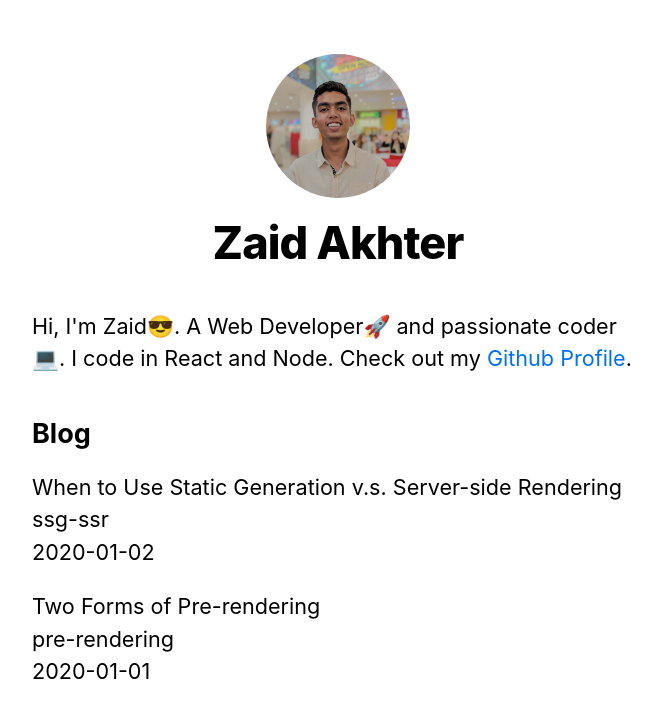
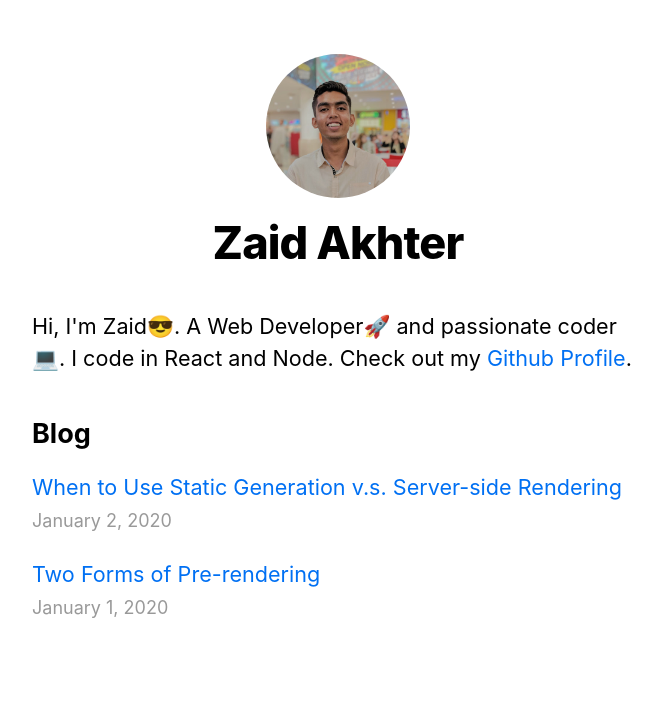
Before and after one commit to zaidakhterr/next-js-blog, a Next.js app: page / in a window 1280 px wide. Shown: the top 718 px of the page, without its empty margins (302-963 px from the left). Built offline with nearby package versions, Linux system fonts and the light colour scheme.

Commit message:
👌 IMPROVE: Polishing the pages

```diff
--- /dev/null
+++ b/components/date.js
@@ -0,0 +1,6 @@
+import { parseISO, format } from "date-fns";
+
+export default function Date({ dateString }) {
+  const date = parseISO(dateString);
+  return <time dateTime={dateString}>{format(date, "LLLL d, yyyy")}</time>;
+}
--- a/package.json
+++ b/package.json
@@ -8,6 +8,7 @@
     "start": "next start"
   },
   "dependencies": {
+    "date-fns": "^2.14.0",
     "gray-matter": "^4.0.2",
     "next": "9.3.5",
     "react": "16.13.1",
--- a/pages/index.js
+++ b/pages/index.js
@@ -1,6 +1,8 @@
 import Head from "next/head";
+import Link from "next/link";
 import { getSortedPostsData } from "../lib/posts";
 import Layout, { siteTitle } from "../components/layout";
+import Date from "../components/date";
 import utilStyles from "../styles/utils.module.scss";
 
 export default function Home({ allPostsData }) {
@@ -21,11 +23,13 @@
         <ul className={utilStyles.list}>
           {allPostsData.map(({ id, date, title }) => (
             <li className={utilStyles.listItem} key={id}>
-              {title}
+              <Link href="/posts/[id]" as={`/posts/${id}`}>
+                <a>{title}</a>
+              </Link>
               <br />
-              {id}
-              <br />
-              {date}
+              <small className={utilStyles.lightText}>
+                <Date dateString={date} />
+              </small>
             </li>
           ))}
         </ul>
```
Also changed, not shown: pages/posts/[id].js (+13 -6 lines), 1 other file (tests, documents, lock files or other folders).
